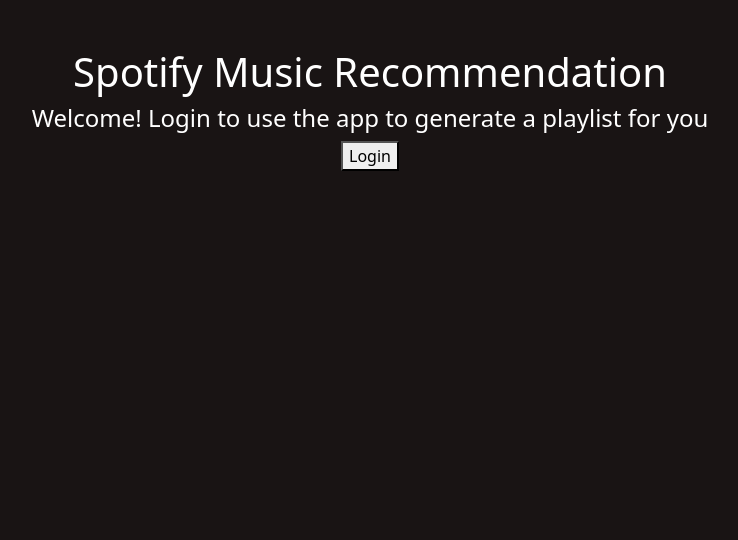
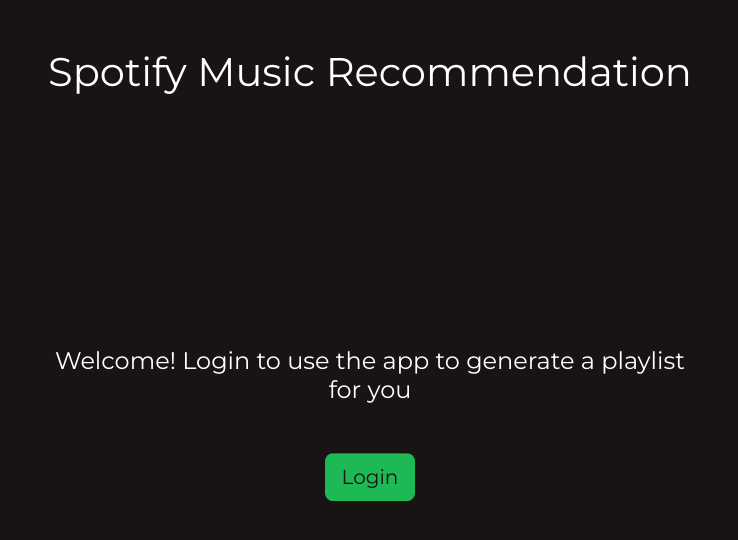
Before and after one commit to cchlin/spotify-music-recommendation, a Flask app: page / in a window 1280 px wide. Shown: the top 540 px of the page, without its empty margins (270-1008 px from the left). Run offline with Flask 3, Linux system fonts and the light colour scheme.

Commit message:
index page login button

```diff
--- /dev/null
+++ b/spotify_client.py
@@ -0,0 +1,3 @@
+import os
+import spotipy
+from spotipy.oauth2 import SpotifyOAuth
--- a/static/style.css
+++ b/static/style.css
@@ -1,8 +1,17 @@
 .layoutdiv {
 	background-color: #191414;
 	color: white;
+	font-family: 'Montserrat', sans-serif;
 }
 
 .login-btn {
+	color: #191414;
 	background-color: #1DB954;
+	transition: transform 0.3s;
 }
+
+.login-btn:hover {
+	color: #191414;
+	background-color: #1DB954 !important;
+	transform: scale(1.1);
+}
--- a/templates/index.html
+++ b/templates/index.html
@@ -1,8 +1,12 @@
 {% extends "layout.html" %}
 {% block content %}
 <div class="text-center">
-	<h1>Spotify Music Recommendation</h1>
-	<h4>Welcome! Login to use the app to generate a playlist for you</h4>
-	<button type="button" class"btn btn-lg login-btn">Login</button>
+	<h1 class="mb-4">Spotify Music Recommendation</h1>
+	<div class="position-absolute top-50 start-50 translate-middle"
+		<div class="container">
+			<h4 class="my-5">Welcome! Login to use the app to generate a playlist for you</h4>
+			<button type="button" class="btn btn-lg login-btn">Login</button>
+		</div>
+	</div>
 </div>
 {% endblock %}
--- a/templates/layout.html
+++ b/templates/layout.html
@@ -4,6 +4,7 @@
 <title></title>
 <link href="https://cdn.jsdelivr.net/npm/bootstrap@5.3.0/dist/css/bootstrap.min.css" rel="stylesheet" integrity="sha384-9ndCyUaIbzAi2FUVXJi0CjmCapSmO7SnpJef0486qhLnuZ2cdeRhO02iuK6FUUVM" crossorigin="anonymous">
 <link rel=stylesheet type=text/css href="{{ url_for('static', filename='style.css') }}">
+<link rel="stylesheet" href="https://fonts.googleapis.com/css?family=Montserrat">
 </head>
 <body class="layoutdiv">
 	<div class="mx-auto w-75 my-5">
```
